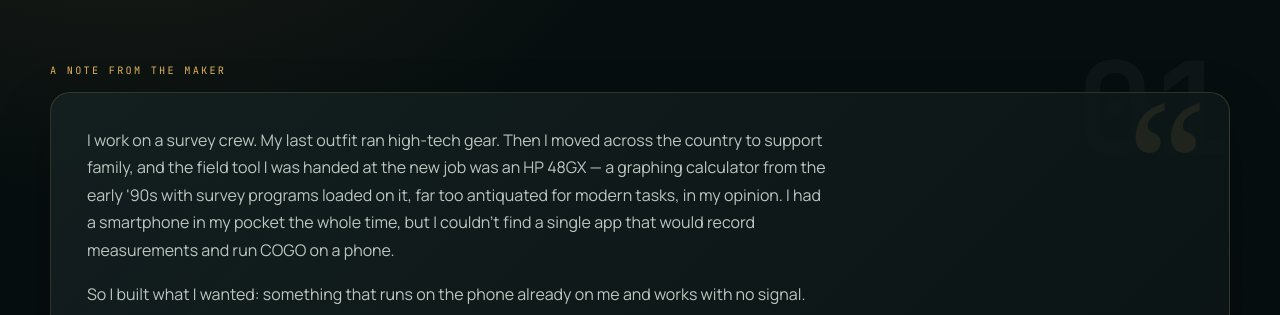
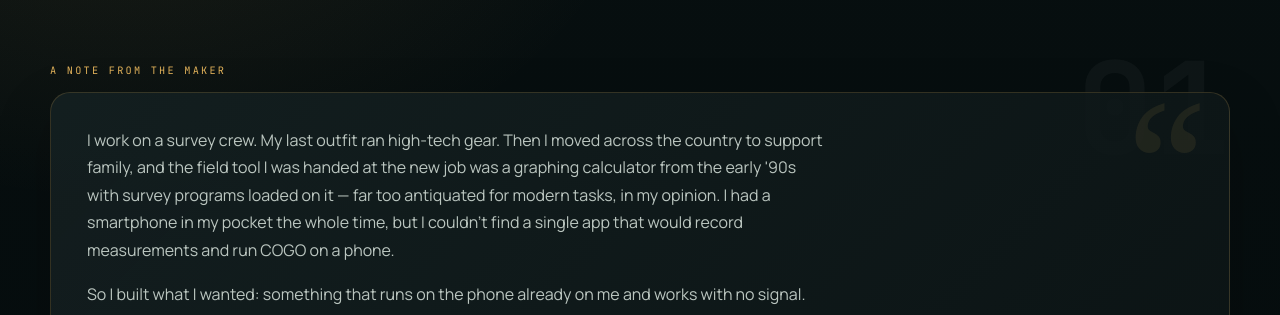
Before and after one commit to CLSurvey/Chainlink-landing, a plain HTML site: page index.html in a window 1280 px wide. Shown: the part 1060-1375 px from the top of the page. Drawn offline with Linux system fonts and the light colour scheme.

Commit message:
Maker's note: drop the calculator model name
Co-Authored-By: Claude Opus 5.5 <noreply@anthropic.com>
Claude-Session: https://claude.ai/code/session_01T5xdo8PPPK4GC8cNFT1cmX

```diff
--- a/index.html
+++ b/index.html
@@ -243,7 +243,7 @@ footer .mark{display:inline-flex;margin-bottom:20px}footer .legal{max-width:80ch
 <section data-index="01" id="note">
 <div class="kicker">A note from the maker</div>
 <div class="note">
-<p>I work on a survey crew. My last outfit ran high-tech gear. Then I moved across the country to support family, and the field tool I was handed at the new job was an HP 48GX — a graphing calculator from the early '90s with survey programs loaded on it, far too antiquated for modern tasks, in my opinion. I had a smartphone in my pocket the whole time, but I couldn't find a single app that would record measurements and run COGO on a phone.</p>
+<p>I work on a survey crew. My last outfit ran high-tech gear. Then I moved across the country to support family, and the field tool I was handed at the new job was a graphing calculator from the early '90s with survey programs loaded on it — far too antiquated for modern tasks, in my opinion. I had a smartphone in my pocket the whole time, but I couldn't find a single app that would record measurements and run COGO on a phone.</p>
 <p>So I built what I wanted: something that runs on the phone already on me and works with no signal.</p>
 <p>It's grown well past what I first needed. It works in 2D or full 3D, handles the heavier COGO — resection, intersections, traverse adjustment, areas with curved boundaries — and stakes out points, lines, and curves. It'll reduce two-face shots, average points for tighter control, apply atmospheric and scale corrections, and export to CSV, DXF, LandXML, KML, or a PDF field book for the office. Now it'll even put your work on live aerial imagery from one GPS fix. I hope it's useful for you.</p>
 <div class="sig">— Michael P. Ross</div>
```
